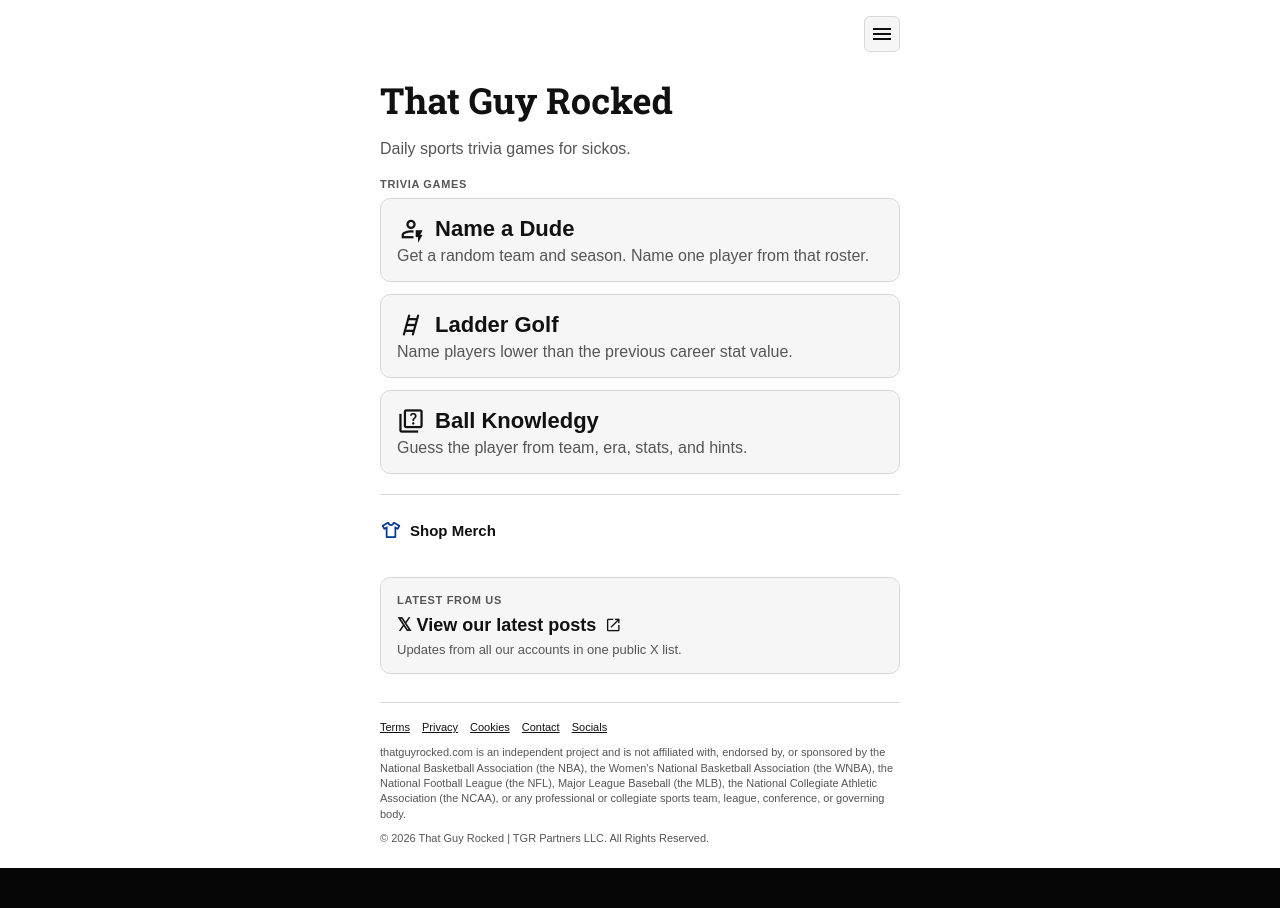
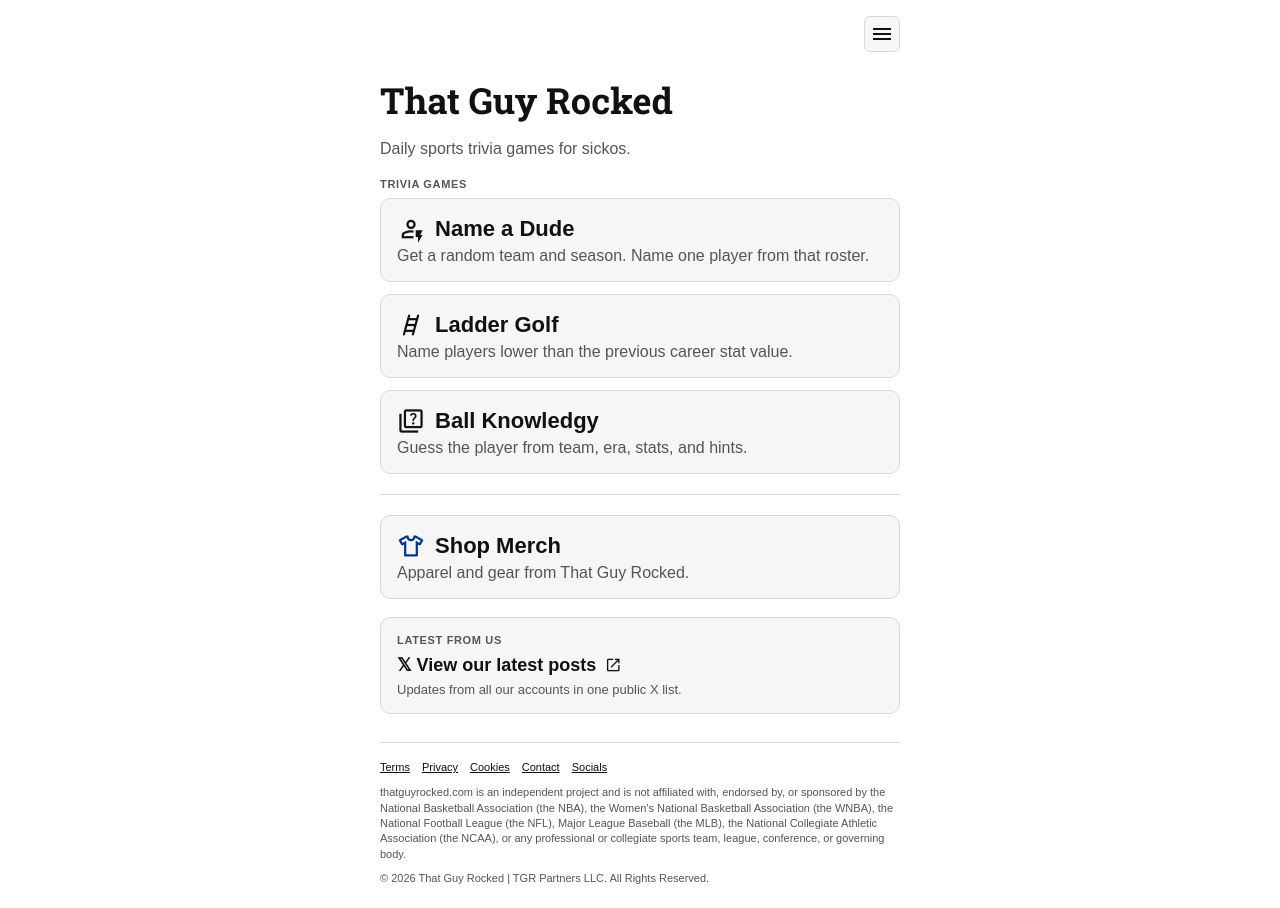
Before and after one commit to mattyraykray-betr/ballknowledgy, a Next.js app: page / in a window 1280 px wide. Before the commit the page ends 868 px from the top, so only its background shows below. Built offline with nearby package versions, Linux system fonts and the light colour scheme; no server answers.

Commit message:
Refactor shop merch link with new styles and layout
Updated link styling and structure for the shop merch section.

```diff
--- a/app/page.js
+++ b/app/page.js
@@ -223,21 +223,27 @@ export default function HomePage() {
           target="_blank"
           rel="noopener noreferrer"
           style={{
-            color: theme.text,
-            fontSize: 15,
-            fontWeight: 900,
+            color: "inherit",
             textDecoration: "none",
-            display: "inline-flex",
-            alignItems: "center",
-            gap: 8,
-            marginTop: 4,
+            border: `1px solid ${theme.border}`,
+            background: theme.card,
+            borderRadius: 10,
+            padding: 16,
+            display: "block",
             marginBottom: 18,
           }}
         >
-          <span className="material-symbols-outlined" style={{ color: "#003594", fontSize: 22 }}>
-            apparel
-          </span>
-          Shop Merch
+          <div style={{ display: "flex", alignItems: "center", gap: 10 }}>
+            <span className="material-symbols-outlined" style={{ color: "#003594", fontSize: 28 }}>
+              apparel
+            </span>
+
+            <div style={{ fontSize: 22, fontWeight: 900 }}>Shop Merch</div>
+          </div>
+
+          <div style={{ color: theme.muted, marginTop: 4 }}>
+            Apparel and gear from That Guy Rocked.
+          </div>
         </a>
 
         <section
```
